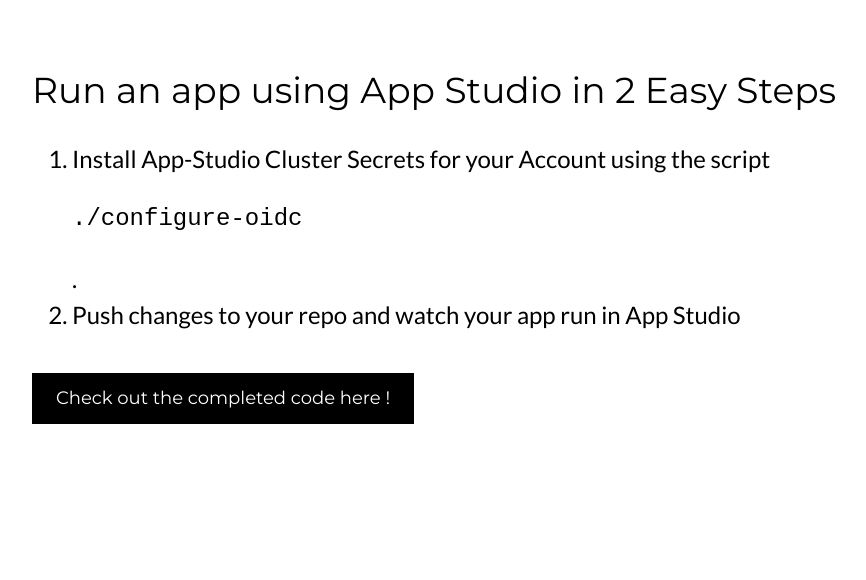
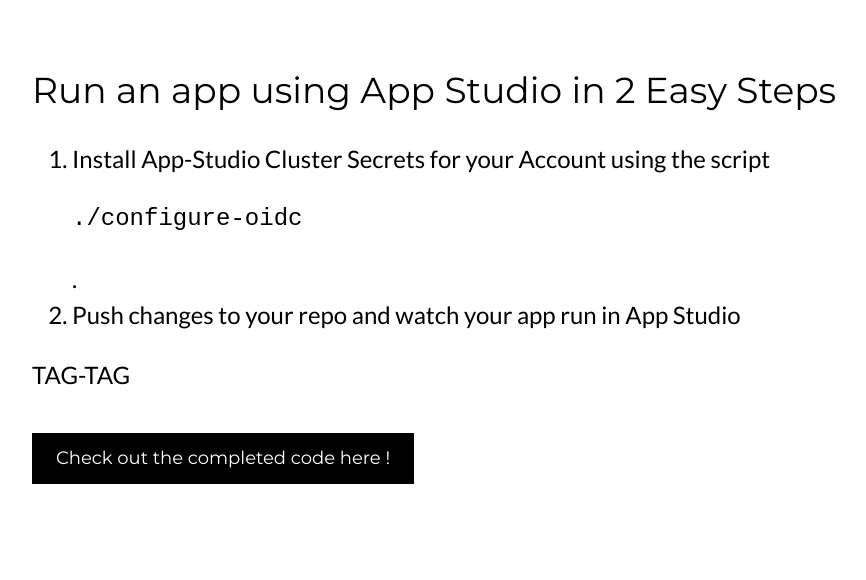
Before and after one commit to jduimovich/actions-to-appstudio, a plain HTML site: page html/index.html in a window 1280 px wide. Shown: the part 813-1393 px from the top of the page, without its empty margins (118-984 px from the left). Drawn offline with nearby package versions, Linux system fonts and the light colour scheme.

Commit message:
sha  hacking

```diff
--- a/html/index.html
+++ b/html/index.html
@@ -71,7 +71,7 @@
           <li> Push changes to your repo and watch your app run in App Studio
         </ol>
 
-        <p class="w3-xlarge"></p>
+        <p class="w3-xlarge">TAG-TAG</p>
         <a href="https://github.com/jduimovich/actions-to-appstudio" target="_blank">
           <button class="w3-button w3-black w3-padding-large w3-large w3-margin-top">
             Check out the completed code here !
```
Also changed, not shown: .github/workflows/build-and-push.yml.
